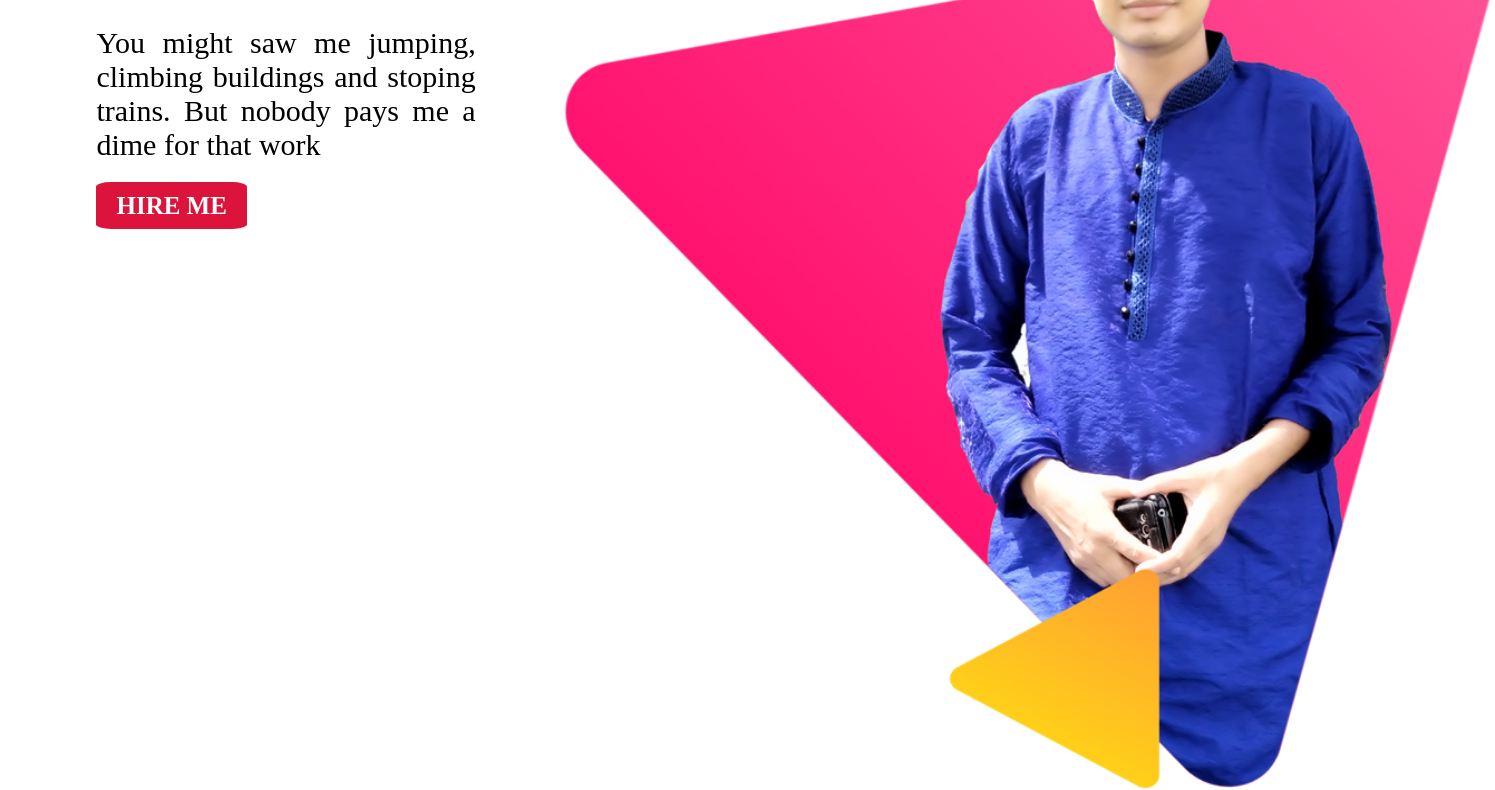
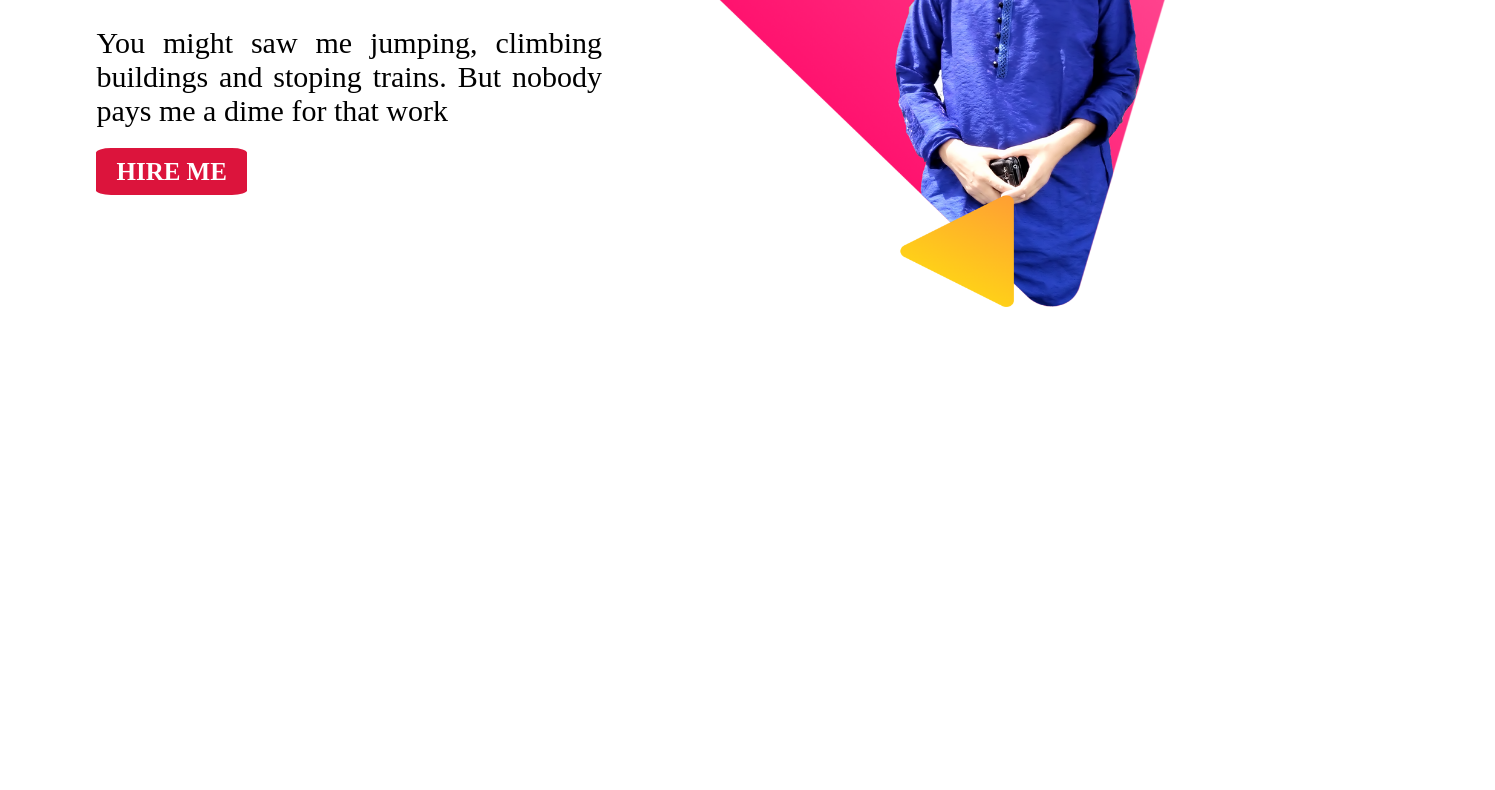
Before and after one commit to tanvierulphero/my-portfolio, a plain HTML site: page index.html in a window 1280 px wide. Shown: the part 203-993 px from the top of the page, 1495 px wide, since content can reach past the window. After the commit the page ends 800 px from the top, so only its background shows below. Drawn offline with Linux system fonts and the light colour scheme.

Commit message:
update data

```diff
--- a/style.css
+++ b/style.css
@@ -6,11 +6,11 @@ h2{
     font-size: 40px;
 }
 img{
-    max-width: 931px;
-    height: 983px;
+    max-width: 100%;
+    height: 100%;
 }
 .half-width{
-    width: 30%;
+    width: 40%;
     float: left;
     margin-left: 5%;
     padding-left: 2%;
```
